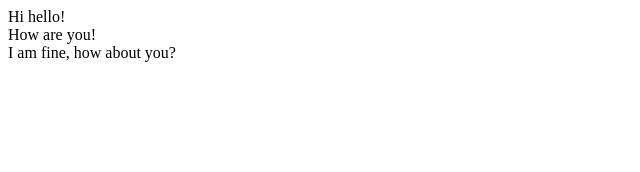
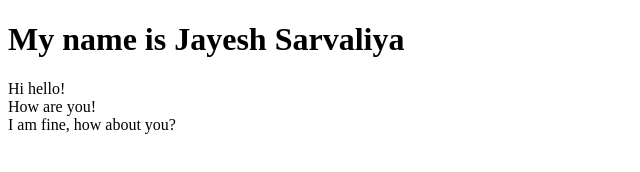
Before and after one commit to jayesh-sarvaliya/html, a plain HTML site: page index.html in a window 1280 px wide. Shown: the whole page, without its empty margins (0-640 px from the left). Drawn offline with Linux system fonts and the light colour scheme.

Commit message:
second commit

```diff
--- a/index.html
+++ b/index.html
@@ -6,6 +6,7 @@
     <title>Document</title>
 </head>
 <body>
+    <h1>My name is Jayesh Sarvaliya</h1>
     <div>Hi hello!</div>
     <div>How are you!</div>
     <div>I am fine, how about you?</div>
```
